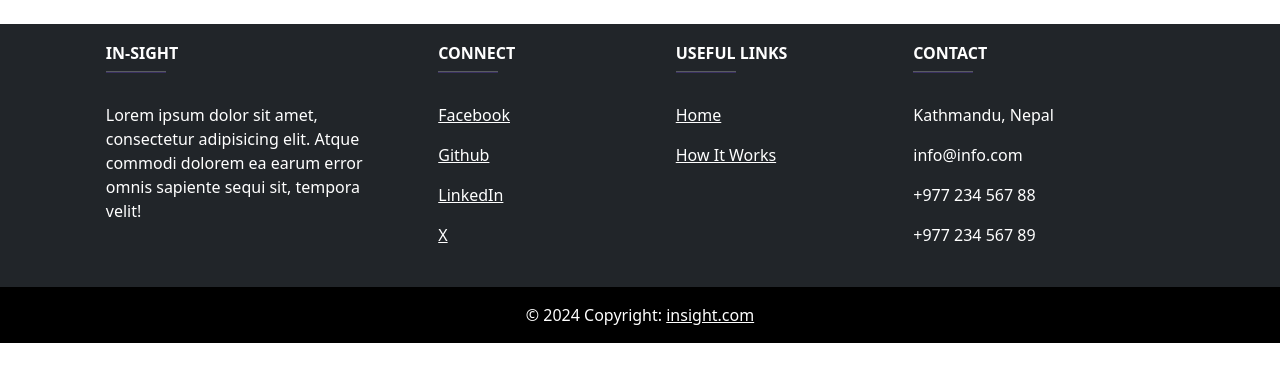
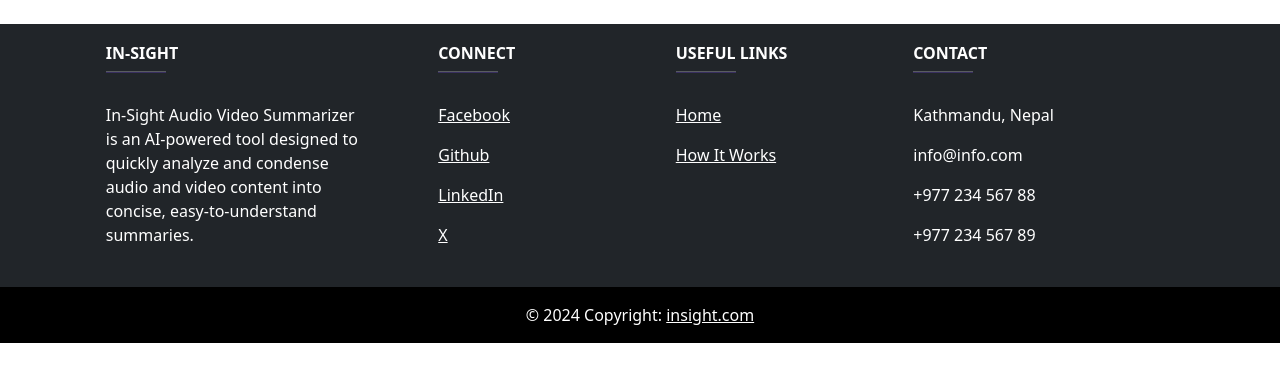
Before and after one commit to londonreturns/in-sight, a Flask app: page /howItWorks in a window 1280 px wide. Shown: the part 127-509 px from the top of the page. Run offline with Flask 3, Linux system fonts and the light colour scheme.

Commit message:
lorem ipsum replaced

```diff
--- a/in-sight-code/templates/footer.html
+++ b/in-sight-code/templates/footer.html
@@ -7,8 +7,7 @@
                     <hr class="mb-4 mt-0 d-inline-block mx-auto"
                         style="width: 60px; background-color: #7c4dff; height: 2px"/>
                     <p>
-                        Lorem ipsum dolor sit amet, consectetur adipisicing elit. Atque commodi dolorem ea earum error
-                        omnis sapiente sequi sit, tempora velit!
+                        In-Sight Audio Video Summarizer is an AI-powered tool designed to quickly analyze and condense audio and video content into concise, easy-to-understand summaries.
                     </p>
                 </div>
                 <div class="col-md-2 col-lg-2 col-xl-2 mx-auto mb-4">
```
